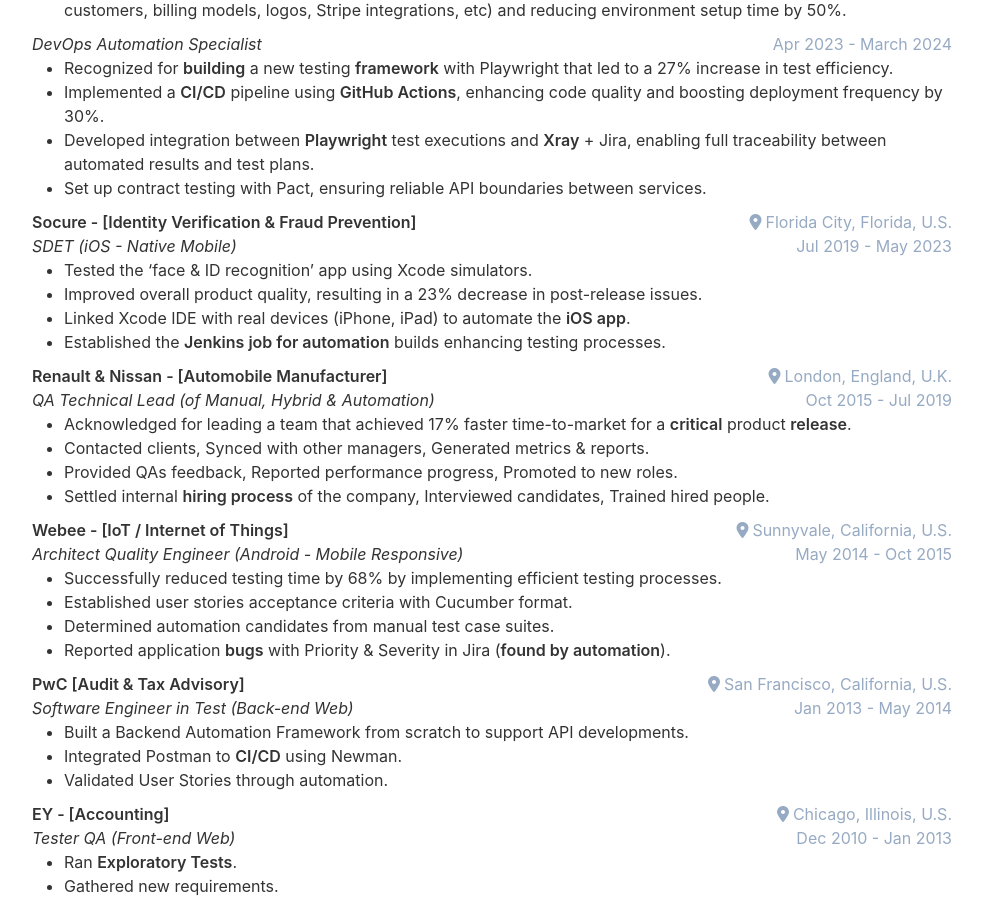
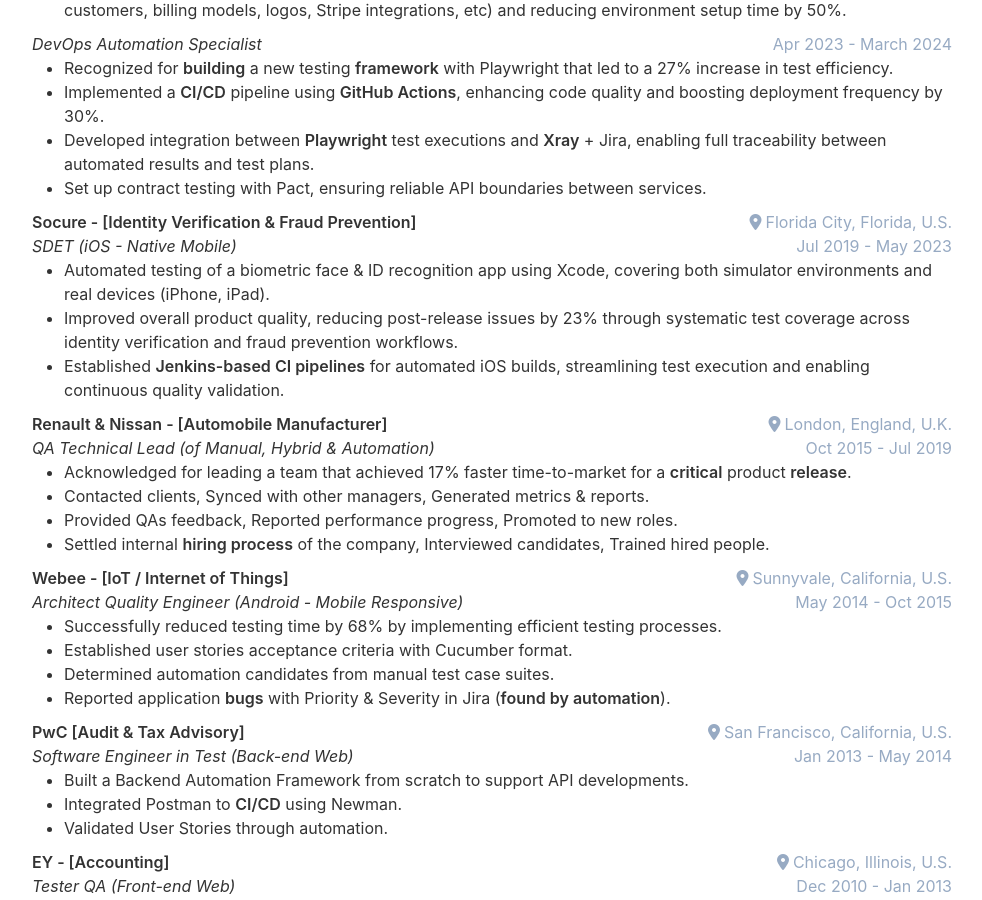
Before and after one commit to cvera08/full-resume, a Jekyll site: the page built from index.html, in a window 1280 px wide and 900 px high, scrolled down 3121 px. Shown: the whole window, without its empty margins (148-1130 px from the left). Built offline with Jekyll 4.4.1, drawn with Linux system fonts in a browser that asks for light colours.

Commit message:
feat(cv): rewrite Socure bullets with LinkedIn phrasing

```diff
--- a/_data/data.yml
+++ b/_data/data.yml
@@ -167,10 +167,9 @@ experience:
       role: SDET (iOS - Native Mobile)
       location: Florida City, Florida, U.S.
       description: |
-        - Tested the 'face & ID recognition' app using Xcode simulators.
-        - Improved overall product quality, resulting in a 23% decrease in post-release issues.
-        - Linked Xcode IDE with real devices (iPhone, iPad) to automate the **iOS app**.
-        - Established the **Jenkins job for automation** builds enhancing testing processes.
+        - Automated testing of a biometric face & ID recognition app using Xcode, covering both simulator environments and real devices (iPhone, iPad).
+        - Improved overall product quality, reducing post-release issues by 23% through systematic test coverage across identity verification and fraud prevention workflows.
+        - Established **Jenkins-based CI pipelines** for automated iOS builds, streamlining test execution and enabling continuous quality validation.
 
     - company: Renault & Nissan - [Automobile Manufacturer]
       link:
```
